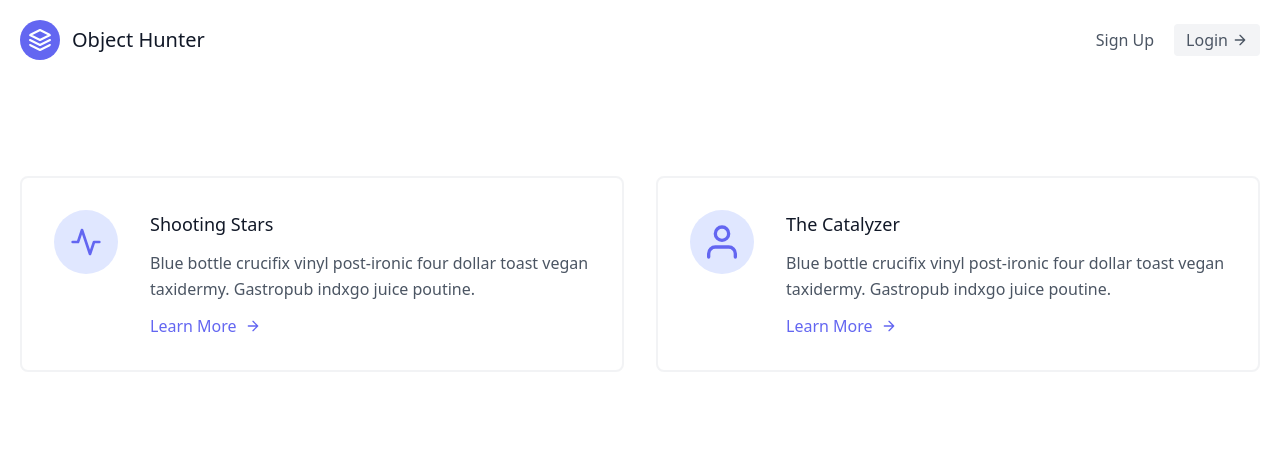
After one commit to Nifdi01/object-hunter, a Django app: page /models/ in a window 1280 px wide. The commit adds this page. Shown: the top 467 px of the page. Run offline with Django 4.2, Linux system fonts and the light colour scheme; some libraries are stand-ins or nearby versions.

Commit message:
OHGB-1: Added model_list page

```diff
--- a/objecthunter/account/templates/account/landing_page.html
+++ b/objecthunter/account/templates/account/landing_page.html
@@ -101,7 +101,7 @@
         <a href="{% url 'login' %}"
           class="ml-4 inline-flex text-gray-700 bg-gray-100 border-0 py-2 px-6 focus:outline-none hover:bg-gray-200 rounded text-lg">Login</a>
         {%else%}
-        <a href="#"
+        <a href="{% url 'model_list' %}"
           class="inline-flex text-white bg-indigo-500 border-0 py-2 px-6 focus:outline-none hover:bg-indigo-600 rounded text-lg">Start
           using the model</a>
         {% endif %}
--- /dev/null
+++ b/objecthunter/models/templates/models/model_list.html
@@ -0,0 +1,48 @@
+{% extends "base.html" %}
+{% block title %}Models{% endblock title %}
+
+{% block content %}
+<section class="text-gray-600 body-font">
+    <div class="container px-5 py-24 mx-auto flex flex-wrap">
+      <div class="flex flex-wrap -m-4">
+        <div class="p-4 lg:w-1/2 md:w-full">
+          <div class="flex border-2 rounded-lg border-gray-200 border-opacity-50 p-8 sm:flex-row flex-col">
+            <div class="w-16 h-16 sm:mr-8 sm:mb-0 mb-4 inline-flex items-center justify-center rounded-full bg-indigo-100 text-indigo-500 flex-shrink-0">
+              <svg fill="none" stroke="currentColor" stroke-linecap="round" stroke-linejoin="round" stroke-width="2" class="w-8 h-8" viewBox="0 0 24 24">
+                <path d="M22 12h-4l-3 9L9 3l-3 9H2"></path>
+              </svg>
+            </div>
+            <div class="flex-grow">
+              <h2 class="text-gray-900 text-lg title-font font-medium mb-3">Shooting Stars</h2>
+              <p class="leading-relaxed text-base">Blue bottle crucifix vinyl post-ironic four dollar toast vegan taxidermy. Gastropub indxgo juice poutine.</p>
+              <a class="mt-3 text-indigo-500 inline-flex items-center">Learn More
+                <svg fill="none" stroke="currentColor" stroke-linecap="round" stroke-linejoin="round" stroke-width="2" class="w-4 h-4 ml-2" viewBox="0 0 24 24">
+                  <path d="M5 12h14M12 5l7 7-7 7"></path>
+                </svg>
+              </a>
+            </div>
+          </div>
+        </div>
+        <div class="p-4 lg:w-1/2 md:w-full">
+          <div class="flex border-2 rounded-lg border-gray-200 border-opacity-50 p-8 sm:flex-row flex-col">
+            <div class="w-16 h-16 sm:mr-8 sm:mb-0 mb-4 inline-flex items-center justify-center rounded-full bg-indigo-100 text-indigo-500 flex-shrink-0">
+              <svg fill="none" stroke="currentColor" stroke-linecap="round" stroke-linejoin="round" stroke-width="2" class="w-10 h-10" viewBox="0 0 24 24">
+                <path d="M20 21v-2a4 4 0 00-4-4H8a4 4 0 00-4 4v2"></path>
+                <circle cx="12" cy="7" r="4"></circle>
+              </svg>
+            </div>
+            <div class="flex-grow">
+              <h2 class="text-gray-900 text-lg title-font font-medium mb-3">The Catalyzer</h2>
+              <p class="leading-relaxed text-base">Blue bottle crucifix vinyl post-ironic four dollar toast vegan taxidermy. Gastropub indxgo juice poutine.</p>
+              <a class="mt-3 text-indigo-500 inline-flex items-center">Learn More
+                <svg fill="none" stroke="currentColor" stroke-linecap="round" stroke-linejoin="round" stroke-width="2" class="w-4 h-4 ml-2" viewBox="0 0 24 24">
+                  <path d="M5 12h14M12 5l7 7-7 7"></path>
+                </svg>
+              </a>
+            </div>
+          </div>
+        </div>
+      </div>
+    </div>
+  </section>
+{% endblock content %}
--- a/objecthunter/models/urls.py
+++ b/objecthunter/models/urls.py
@@ -1,5 +1,6 @@
 from django.urls import path
+from . import views
 
 urlpatterns = [
-
+    path('', views.list_models, name='model_list')
 ]
--- a/objecthunter/models/views.py
+++ b/objecthunter/models/views.py
@@ -1,3 +1,6 @@
 from django.shortcuts import render
 
 # Create your views here.
+
+def list_models(request):
+    return render(request, 'models/model_list.html')
```
